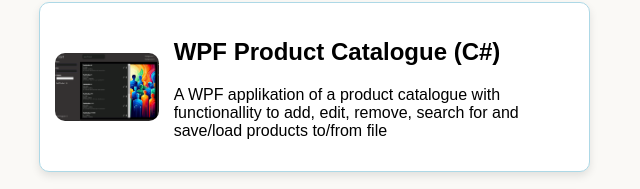
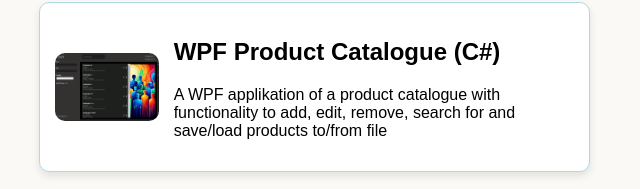
Before and after one commit to ninohaegglund/HTML-resume, a plain HTML site: page public/projects.html in a window 1280 px wide. Shown: the part 154-343 px from the top of the page, 640-1280 px from the left. Drawn offline with Linux system fonts and the light colour scheme.

Commit message:
Update projects.html

```diff
--- a/public/projects.html
+++ b/public/projects.html
@@ -24,7 +24,7 @@
       <img src="../assets/images/wpf.png" alt="WPF Product Catalogue">
       <div class="card-content">
         <h2>WPF Product Catalogue (C#)</h2>
-        <p>A WPF applikation of a product catalogue with functionallity to add, edit, remove, search for and save/load products to/from file</p>
+        <p>A WPF applikation of a product catalogue with functionality to add, edit, remove, search for and save/load products to/from file</p>
       </div>
     </div>
 
```
